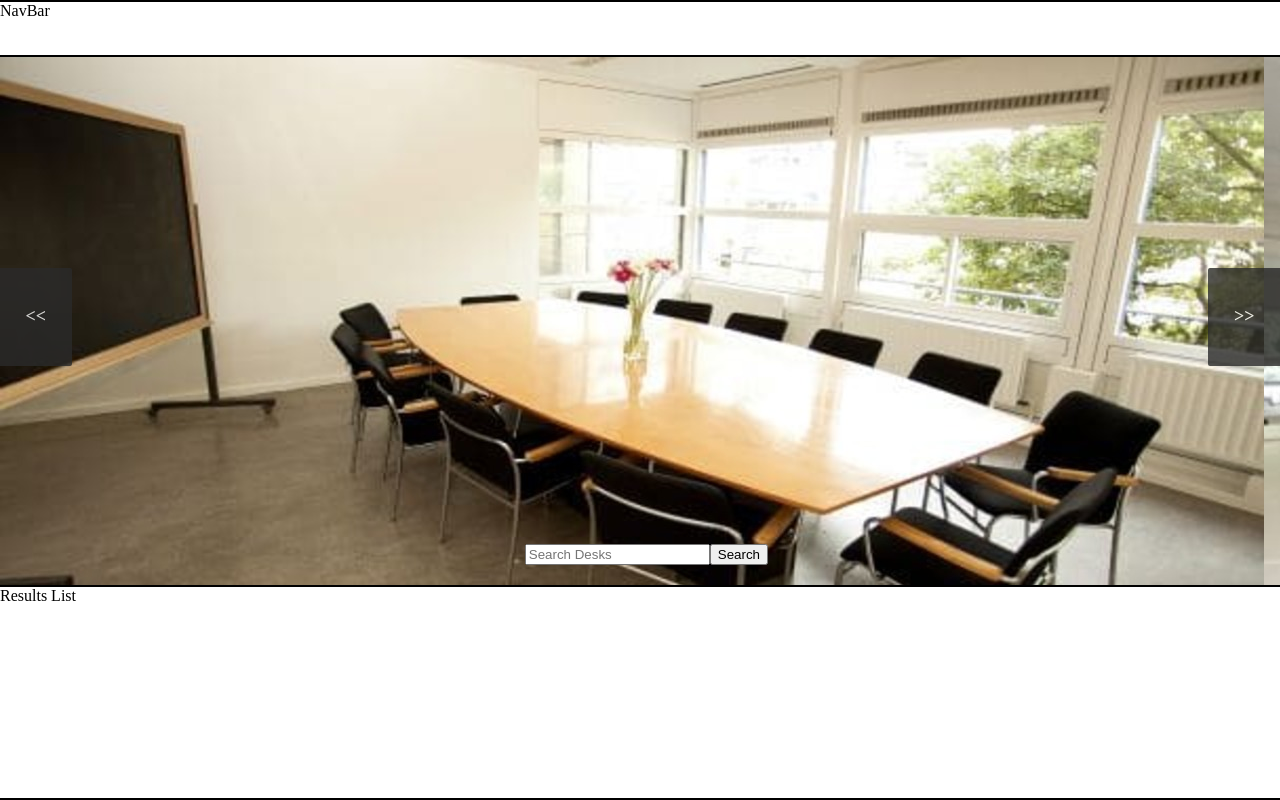
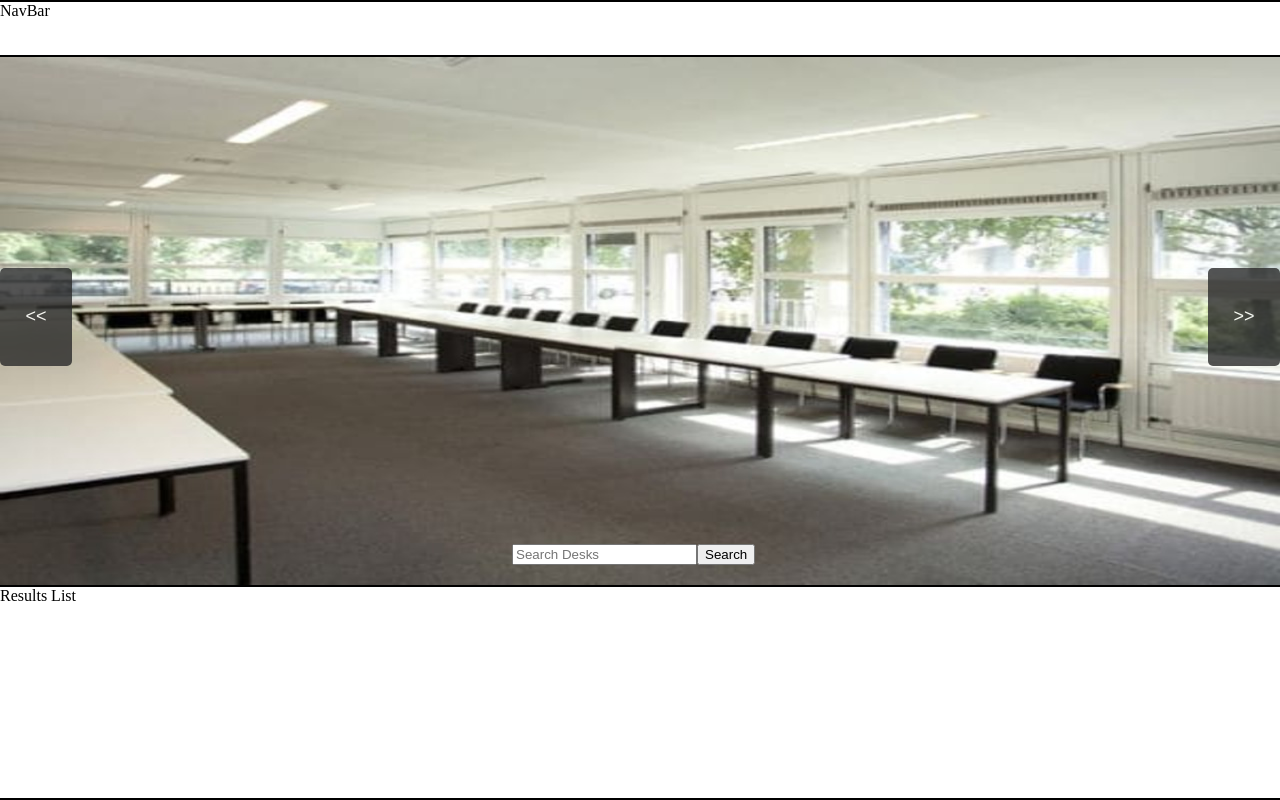
Before and after one commit to Loncarich/deskbook, a React app: page / in a window 1280 px wide. Built offline with nearby package versions, Linux system fonts and the light colour scheme.

Commit message:
[add] adds carousel ease-in ability

```diff
--- a/src/components/App.js
+++ b/src/components/App.js
@@ -9,8 +9,8 @@ class App extends Component {
     super(props);
     this.state = {
       results: [],
-      resultsImages: ['http://localhost:3000/images/default2.large.jpg',
-                      'http://localhost:3000/images/default1.large.jpg',
+      resultsImages: ['http://localhost:3000/images/default1.XL.jpg',
+                      'http://localhost:3000/images/default2.large.jpg',
                       'http://localhost:3000/images/default2.large.jpg']
     };
   }
--- a/src/components/Slider.js
+++ b/src/components/Slider.js
@@ -5,42 +5,61 @@ class Slider extends Component {
   constructor(props) {
     super(props);
     this.state = {
-      leftMargin: 0
+      leftMargin: 0,
+      resultsImages2: ['http://localhost:3000/images/default1.XL.jpg',
+                      'http://localhost:3000/images/default2.large.jpg',
+                      'http://localhost:3000/images/default1.XL.jpg'],
+      currentImage: 'http://localhost:3000/images/default1.XL.jpg',
     };
   }
 
+  // handleNextClick() {
+  //   const imageWidth= document.documentElement.clientWidth;
+  //   this.setState({leftMargin: this.state.leftMargin - imageWidth});
+  //   console.log(document.documentElement.clientWidth);
+  //   //console.log(this.state.leftMargin);
+  // }
+
   handleNextClick() {
-    const imageWidth= document.documentElement.clientWidth;
-    this.setState({leftMargin: this.state.leftMargin - imageWidth});
-    console.log(document.documentElement.clientWidth);
-    //console.log(this.state.leftMargin);
+    const currentIndex= this.state.resultsImages2.indexOf(this.state.currentImage);
+    this.setState({currentImage: this.state.resultsImages2[currentIndex + 1]});
   }
 
-  handlePrevClick() {
-    const imageWidth= document.documentElement.clientWidth;
-    this.setState({leftMargin: this.state.leftMargin + imageWidth});
+  // handlePrevClick() {
+  //   const imageWidth= document.documentElement.clientWidth;
+  //   this.setState({leftMargin: this.state.leftMargin + imageWidth});
+  // }
+
+    handlePrevClick() {
+    const currentIndex= this.state.resultsImages2.indexOf(this.state.currentImage);
+    this.setState({currentImage: this.state.resultsImages2[currentIndex - 1]});
   }
 
 
   render() {
     const images= this.props.images.map((image, index) => {
       return <li key= {index}>
-              <img src={image}/>
              </li>
       });
     const leftMargin= this.state.leftMargin;
-    const styles = {
+    const stylesList = {
       top: 0,
       left: this.state.leftMargin,
       transition: 'left 0.5s',
       width: '300%',
-      transtion: 'right 0.5s'
+      transition: 'right 0.5s'
     }
+    const stylesSlider = {
+      backgroundImage: 'url('+this.state.currentImage+')',
+      backgroundSize: '100% 100%',
+      transition: 'background-image 0.5s linear'
+    }
+
     return (
-      <div className='main-slider'>
-        <a onClick= {() => {this.handleNextClick()}} className='main-slider-next'>{'>>'}</a>
-        <a onClick= {() => {this.handlePrevClick()}} className='main-slider-prev'>{'<<'}</a>
-        <ul style= {styles}>
+      <div style= {stylesSlider} className='main-slider'>
+        <button disabled= {true} onClick= {() => {this.handleNextClick()}} className='main-slider-next'>{'>>'}</button>
+        <button onClick= {() => {this.handlePrevClick()}} className='main-slider-prev'>{'<<'}</button>
+        <ul style= {stylesList}>
           {images}
         </ul>
         <SearchBar />
--- a/src/styles/styles.css
+++ b/src/styles/styles.css
@@ -47,10 +47,9 @@ body {
   display: inline;
   margin: 0;
   padding: 0;
-  width: 100%;
   height: 100%;
+  max-width: 100%;
   text-align: center;
-  max-width: 100%;
 }
 
 .main-slider li img {
@@ -59,7 +58,7 @@ body {
   vertical-align: top;
 }
 
-a.main-slider-prev, a.main-slider-next {
+button.main-slider-prev, button.main-slider-next {
   position: absolute;
   top: 40%;
   z-index: 999;
@@ -69,25 +68,30 @@ a.main-slider-prev, a.main-slider-next {
   height: auto;
   background: #2a2a2a;
   color: #fff;
+  box-shadow: none;
+  border-radius: 5px;
+  border: 0;
   text-decoration: none;
-  font-weight: 600;
   font-size: 18px;
   opacity: 0.8;
   cursor: pointer;
 }
 
-a.main-slider-prev:hover, a.main-slider-next:hover {
+button.main-slider-prev:hover, button.main-slider-next:hover {
   opacity: 1;
   -webkit-transition: all 0.2s ease;
 }
 
-a.main-slider-prev {
-  border-radius: 0 2px 2px 0;
+/*button.main-slider-prev {
+  right: 2;
+}
+*/
+button.main-slider-next {
+  right: 0;
 }
 
-a.main-slider-next {
-  right: 0;
-  border-radius: 2px 0 0 2px;
+button:focus {
+  outline: 0;
 }
 
 .main-resultslist {
@@ -97,17 +101,10 @@ a.main-slider-next {
   width: 100%;
 }
 
-/*.slider-image {
-  list-style-type: none;
-  display: inline;
-  padding: 0;
-  position: relative;
-}
-*/
 .search-bar {
   position: absolute;
   z-index: 999;
   bottom: 0;
-  right: 40%;
+  left: 40%;
   margin-bottom: 20px;
 }
```
Also changed, not shown: images/default1.XL.jpg (added).
